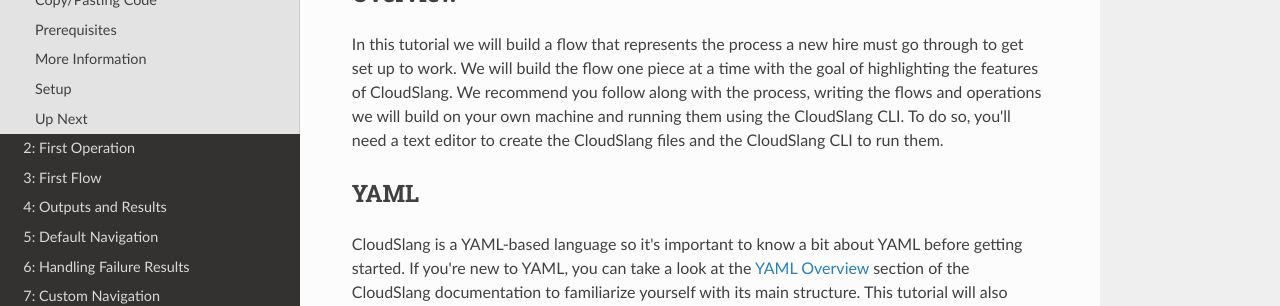
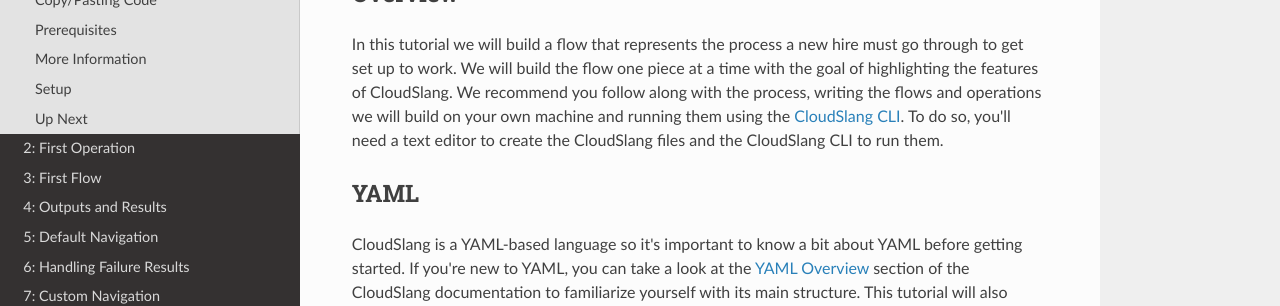
Before and after one commit to CloudSlang/docs, an MkDocs documentation site: the page built from docs/tutorial/01_lesson.md, in a window 1280 px wide and 900 px high. Shown: the part 311-617 px from the top of the window. Built offline with MkDocs 1.6.1, drawn with Linux system fonts in a browser that asks for light colours; nearby versions of some CDN libraries; old or Windows-style settings are respelled for this version of MkDocs; some of the changed lines change nothing that is shown.

Commit message:
added cli link
Signed-off-by: Sam Markowitz <sam.markowitz@hp.com>

```diff
--- a/docs/tutorial/01_lesson.md
+++ b/docs/tutorial/01_lesson.md
@@ -4,7 +4,7 @@
 In this lesson we'll outline our overall goals for this tutorial and set up our environment to write and run flows.
 
 ##Overview
-In this tutorial we will build a flow that represents the process a new hire must go through to get set up to work. We will build the flow one piece at a time with the goal of highlighting the features of CloudSlang. We recommend you follow along with the process, writing the flows and operations we will build on your own machine and running them using the CloudSlang CLI. To do so, you'll need a text editor to create the CloudSlang files and the CloudSlang CLI to run them.
+In this tutorial we will build a flow that represents the process a new hire must go through to get set up to work. We will build the flow one piece at a time with the goal of highlighting the features of CloudSlang. We recommend you follow along with the process, writing the flows and operations we will build on your own machine and running them using the [CloudSlang CLI](../cloudslang_cli.md). To do so, you'll need a text editor to create the CloudSlang files and the CloudSlang CLI to run them.
 
 ##YAML
 CloudSlang is a YAML-based language so it's important to know a bit about YAML before getting started. If you're new to YAML, you can take a look at the [YAML Overview](../yaml_overview.md) section of the CloudSlang documentation to familiarize yourself with its main structure. This tutorial will also include **YAML Notes** to guide you through potential trouble areas.
```
